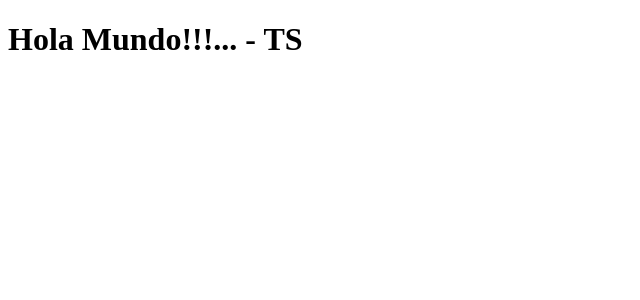
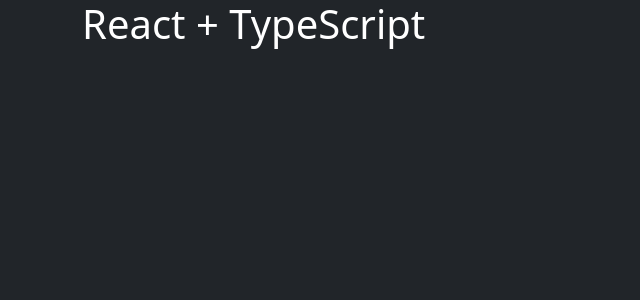
Before and after one commit to Alquimista-07/React-TypeScript-Crear-aplicacion-de-React-con-Typescript, a React (Create React App) app in the folder React+TS/mi-app/: page / in a window 1280 px wide. Shown: the top 300 px of the page, without its empty margins (0-640 px from the left). Built offline with nearby package versions, Linux system fonts and the light colour scheme.

Commit message:
Agregando bootstrap a la aplicación

```diff
--- a/React+TS/mi-app/public/index.html
+++ b/React+TS/mi-app/public/index.html
@@ -24,9 +24,12 @@
       work correctly both with client-side routing and a non-root public URL.
       Learn how to configure a non-root public URL by running `npm run build`.
     -->
-    <title>React App</title>
+    <title>React + TS</title>
+
+    <!-- Bootstrap 5 - CSS -->
+    <link href="https://cdn.jsdelivr.net/npm/bootstrap@5.3.2/dist/css/bootstrap.min.css" rel="stylesheet" integrity="sha384-T3c6CoIi6uLrA9TneNEoa7RxnatzjcDSCmG1MXxSR1GAsXEV/Dwwykc2MPK8M2HN" crossorigin="anonymous">
   </head>
-  <body>
+  <body class="container bg-dark text-white">
     <noscript>You need to enable JavaScript to run this app.</noscript>
     <div id="root"></div>
     <!--
@@ -39,5 +42,9 @@
       To begin the development, run `npm start` or `yarn start`.
       To create a production bundle, use `npm run build` or `yarn build`.
     -->
+    <!-- Bootstrap 5 - JS -->
+    <script src="https://cdn.jsdelivr.net/npm/bootstrap@5.3.2/dist/js/bootstrap.bundle.min.js" integrity="sha384-C6RzsynM9kWDrMNeT87bh95OGNyZPhcTNXj1NW7RuBCsyN/o0jlpcV8Qyq46cDfL" crossorigin="anonymous"></script>
+    <script src="https://cdn.jsdelivr.net/npm/@popperjs/core@2.11.8/dist/umd/popper.min.js" integrity="sha384-I7E8VVD/ismYTF4hNIPjVp/Zjvgyol6VFvRkX/vR+Vc4jQkC+hVqc2pM8ODewa9r" crossorigin="anonymous"></script>
+    <script src="https://cdn.jsdelivr.net/npm/bootstrap@5.3.2/dist/js/bootstrap.min.js" integrity="sha384-BBtl+eGJRgqQAUMxJ7pMwbEyER4l1g+O15P+16Ep7Q9Q+zqX6gSbd85u4mG4QzX+" crossorigin="anonymous"></script>
   </body>
 </html>
--- a/React+TS/mi-app/src/App.tsx
+++ b/React+TS/mi-app/src/App.tsx
@@ -6,7 +6,7 @@
     // dice que siempre tiene que haber una etiqueta que contenga a otra y a su vez en JS dice que no voy a usar nada allí
     // y de esta forma podemos evitar la etiqueta.
     <>
-      <h1>Hola Mundo!!!... - TS</h1>
+      <h1>React + TypeScript</h1>
     </>
   );
 }
```
